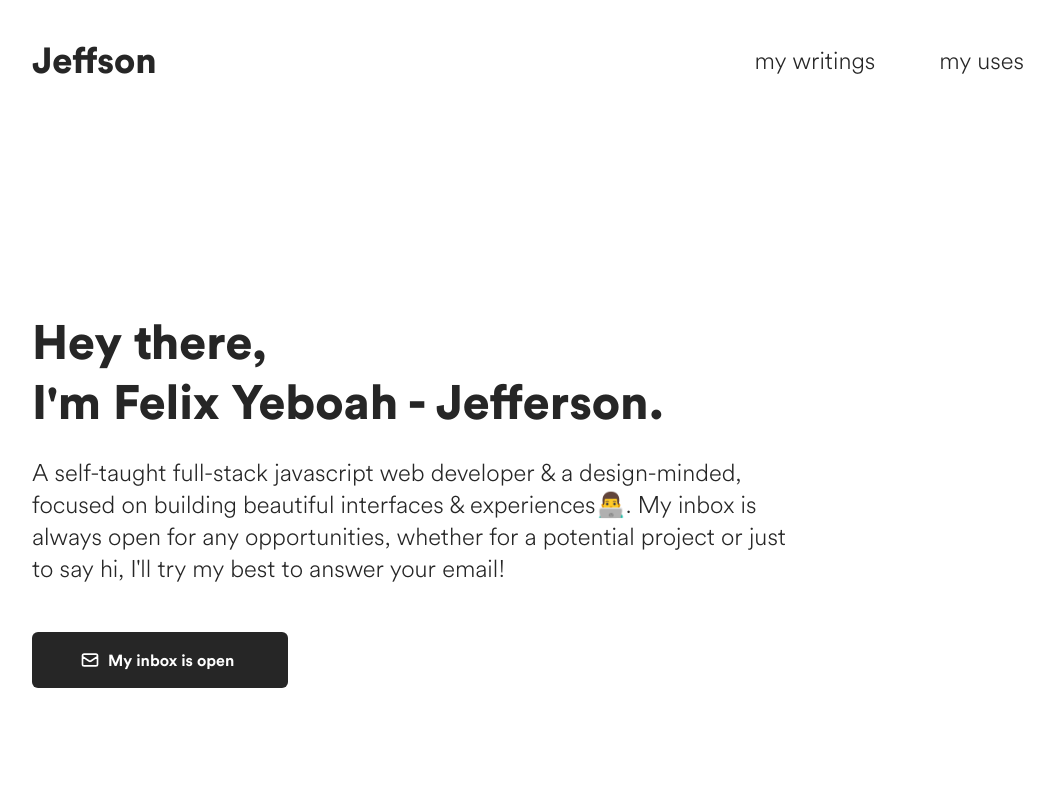
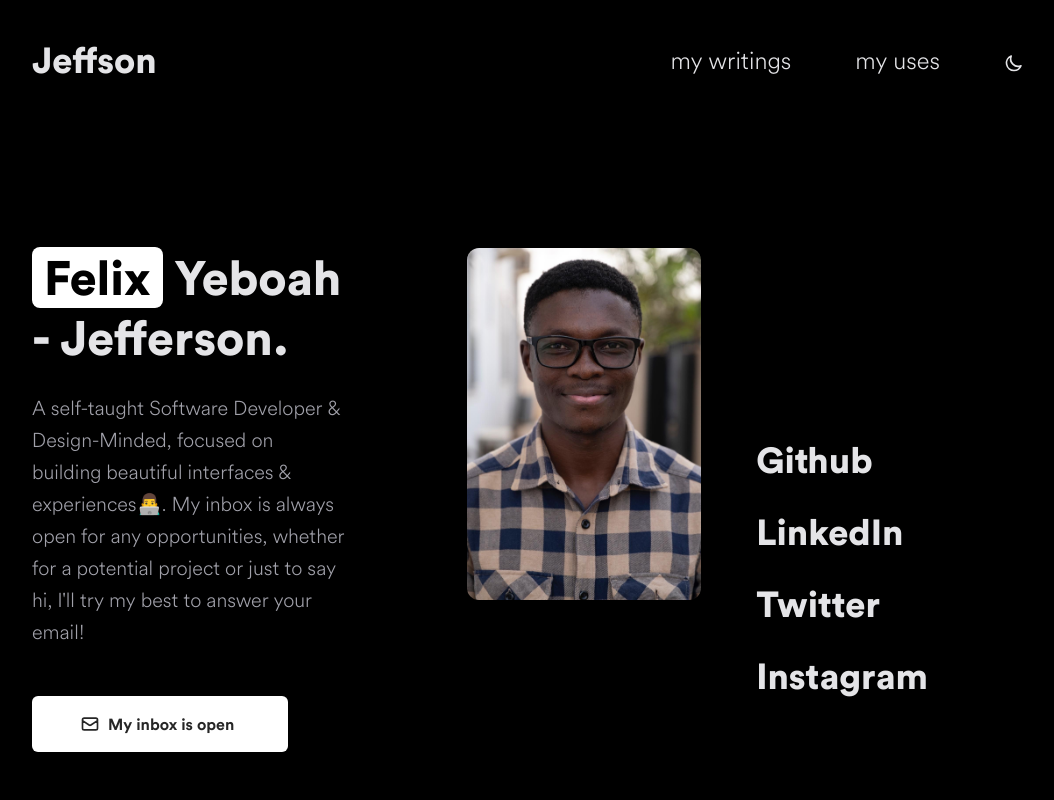
Before and after one commit to jaeyholic/portfolio-v3, a Next.js app: page / in a window 1280 px wide. Shown: the top 800 px of the page, without its empty margins (96-1150 px from the left). Built offline with nearby package versions, Linux system fonts and the light colour scheme; what @tailwindcss/typography would draw is missing.

Commit message:
light and dark mode toggle

```diff
--- a/components/Footer/index.js
+++ b/components/Footer/index.js
@@ -10,10 +10,12 @@ import {
 
 const Footer = () => {
   return (
-    <div className='bg-black sm:px-32 sm:py-10 text-gray-500'>
+    <div className='sm:px-32 sm:py-10 dark:text-gray-500'>
       <div className='flex justify-between sm:py-24'>
         <div className='sm:mr-10 w-1/2'>
-          <h3 className='text-white font-black text-3xl mb-4'>About me</h3>
+          <h3 className='text-gray-800 dark:text-white font-black text-3xl mb-4'>
+            About me
+          </h3>
           <div className='leading-loose font-light text-lg'>
             <p>
               A self-taught Full-Stack Javascript Web Developer and UI/UX
@@ -41,7 +43,9 @@ const Footer = () => {
         </div>
 
         <div className='sm:ml-10 w-1/2'>
-          <h3 className='text-white font-black text-3xl mb-2'>Let's talk</h3>
+          <h3 className='text-gray-800 dark:text-white font-black text-3xl mb-2'>
+            Let's talk
+          </h3>
           <h3 className='font-thin text-2xl mb-4'>hello@jeffson.dev</h3>
           <div className='grid gap-4 mt-8'>
             <SocialButton
@@ -73,10 +77,10 @@ const Footer = () => {
         </div>
       </div>
 
-      <div className='border-t border-gray-900 my-10'></div>
+      <div className='border-t  border-gray-200 dark:border-gray-900 my-10'></div>
 
       <div className='flex justify-between items-center'>
-        <p className='uppercase text-gray-600'>
+        <p className='uppercase text-gray-500 dark:text-gray-600'>
           Felix Yeboah - Jefferson © {new Date().getFullYear()}
         </p>
 
--- a/components/Header/index.js
+++ b/components/Header/index.js
@@ -1,8 +1,10 @@
 import React from 'react';
 import Link from 'next/link';
 import Image from 'next/image';
+import useDarkMode from 'hooks/useTheme';
 
 const Header = () => {
+  const { colorMode, setTheme } = useDarkMode();
   return (
     <header className='flex items-center justify-between sm:px-32 py-10'>
       <Link href='/' passHref>
@@ -20,6 +22,42 @@ const Header = () => {
               <a>my uses</a>
             </Link>
           </li>
+          <button
+            className='sm:px-8 transition duration-200 ease-in'
+            onClick={() => setTheme(colorMode)}
+          >
+            {colorMode === 'dark' ? (
+              <svg
+                xmlns='http://www.w3.org/2000/svg'
+                fill='none'
+                viewBox='0 0 24 24'
+                stroke='currentColor'
+                className='inline-block w-5 h-5'
+              >
+                <path
+                  strokeLinecap='round'
+                  strokeLinejoin='round'
+                  strokeWidth={2}
+                  d='M12 3v1m0 16v1m9-9h-1M4 12H3m15.364 6.364l-.707-.707M6.343 6.343l-.707-.707m12.728 0l-.707.707M6.343 17.657l-.707.707M16 12a4 4 0 11-8 0 4 4 0 018 0z'
+                />
+              </svg>
+            ) : (
+              <svg
+                xmlns='http://www.w3.org/2000/svg'
+                fill='none'
+                viewBox='0 0 24 24'
+                stroke='currentColor'
+                className='inline-block w-5 h-5'
+              >
+                <path
+                  strokeLinecap='round'
+                  strokeLinejoin='round'
+                  strokeWidth={2}
+                  d='M20.354 15.354A9 9 0 018.646 3.646 9.003 9.003 0 0012 21a9.003 9.003 0 008.354-5.646z'
+                />
+              </svg>
+            )}
+          </button>
         </ul>
       </nav>
     </header>
--- /dev/null
+++ b/hooks/useTheme.js
@@ -0,0 +1,16 @@
+import React from 'react';
+
+export default function useDarkMode() {
+  const [theme, setTheme] = React.useState('dark');
+
+  const colorMode = theme === 'dark' ? 'light' : 'dark';
+
+  React.useEffect(() => {
+    const root = window.document.documentElement;
+    root.classList.remove(colorMode);
+    root.classList.add(theme);
+    localStorage.setItem('theme', theme);
+  }, [theme, colorMode]);
+
+  return { setTheme, colorMode };
+}
--- a/pages/_app.js
+++ b/pages/_app.js
@@ -2,13 +2,18 @@ import '../styles/globals.css';
 import React from 'react';
 import Header from '@components/Header';
 import Footer from '@components/Footer';
+import useDarkMode from 'hooks/useTheme';
 
 function MyApp({ Component, pageProps }) {
+  const { colorMode } = useDarkMode();
+
   return (
-    <div className='md:max-w-full font-sans'>
-      <Header />
-      <Component {...pageProps} />
-      <Footer />
+    <div className={`antialiased ${colorMode}`}>
+      <div className='md:max-w-full font-sans bg-white  text-trueGray-800 dark:bg-black dark:text-gray-200 transition duration-300 ease-in-out'>
+        <Header />
+        <Component {...pageProps} />
+        <Footer />
+      </div>
     </div>
   );
 }
--- a/pages/_document.js
+++ b/pages/_document.js
@@ -43,7 +43,7 @@ class MyDocument extends Document {
             name='google-site-verification'
           />
         </Head>
-        <body className='bg-white  text-trueGray-800 dark:bg-blueGray-800 dark:text-gray-200'>
+        <body>
           <Main />
           <NextScript />
         </body>
--- a/pages/index.js
+++ b/pages/index.js
@@ -4,17 +4,19 @@ import React from 'react';
 const Homepage = () => {
   return (
     <div className='sm:px-32'>
-      <div className='max-w-3xl sm:py-48'>
+      <div className='sm:grid sm:grid-cols-3 gap-10 sm:my-32 relative mx-auto'>
         <div>
           <h2 className='font-extrabold text-5xl leading-tight'>
-            Hey there, <br />
-            I'm Felix Yeboah - Jefferson.
+            <mark className='px-3 rounded-lg bg-gray-900 dark:bg-white text-white dark:text-black'>
+              Felix
+            </mark>{' '}
+            Yeboah - Jefferson.
           </h2>
-          <p className='mt-6 text-2xl leading-8 font-light'>
-            A self-taught full-stack javascript web developer & a design-minded,
-            focused on building beautiful interfaces & experiences👨‍💻. My inbox
-            is always open for any opportunities, whether for a potential
-            project or just to say hi, I'll try my best to answer your email!
+          <p className='mt-6 text-xl leading-8 font-light dark:text-gray-400'>
+            A self-taught Software Developer & Design-Minded, focused on
+            building beautiful interfaces & experiences👨‍💻. My inbox is always
+            open for any opportunities, whether for a potential project or just
+            to say hi, I'll try my best to answer your email!
           </p>
 
           <div className='mt-12'>
@@ -40,6 +42,37 @@ const Homepage = () => {
             </a>
           </div>
         </div>
+
+        <div className='sm:ml-20'>
+          <img className='rounded-xl shadow-lg' src='/myself.jpg' />
+        </div>
+
+        <div className='absolute bottom-10 right-32'>
+          <a
+            href='https://github.com/jaeyholic/'
+            className='block text-4xl font-black py-4 transform hover:scale-125 origin-left transition duration-200 ease-in'
+          >
+            Github
+          </a>
+          <a
+            href='https://www.linkedin.com/in/felixyeboahjefferson/'
+            className='block text-4xl font-black py-4 transform hover:scale-125 origin-left transition duration-200 ease-in'
+          >
+            LinkedIn
+          </a>
+          <a
+            href='https://twitter.com/jaeyholic'
+            className='block text-4xl font-black py-4 transform hover:scale-125 origin-left transition duration-200 ease-in'
+          >
+            Twitter
+          </a>
+          <a
+            href='https://www.instagram.com/jaeyholic/'
+            className='block text-4xl font-black py-4 transform hover:scale-125 origin-left transition duration-200 ease-in'
+          >
+            Instagram
+          </a>
+        </div>
       </div>
 
       <div className='my-24'>
--- a/tailwind.config.js
+++ b/tailwind.config.js
@@ -3,7 +3,7 @@ const defaultTheme = require('tailwindcss/defaultTheme');
 
 module.exports = {
   purge: [],
-  darkMode: false, // or 'media' or 'class'
+  darkMode: 'class', // or 'media' or 'class'
   theme: {
     extend: {
       fontFamily: {
```
Also changed, not shown: public/myself.JPG (added).
